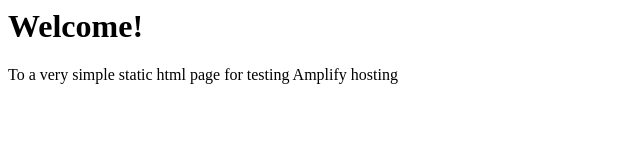
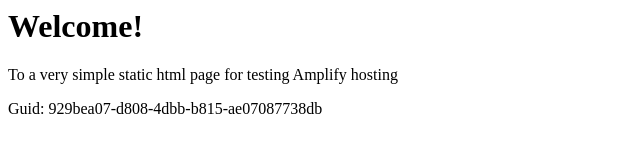
Before and after one commit to aws-aemilia-yul/Github-PR-Commit-Integration-Test-DoNotTouch-Gith-P5X5MO5I-v1-prod-ca-central-1, a website: page src/index.html in a window 1280 px wide. Shown: the whole page, without its empty margins (0-640 px from the left). Drawn offline with Linux system fonts and the light colour scheme.

Commit message:
commit from integ tests

```diff
--- a/src/index.html
+++ b/src/index.html
@@ -1,3 +1,5 @@
+
+
 <html lang="en">
 
 <head>
@@ -10,6 +12,6 @@
 <body>
     <h1>Welcome!</h1>
     <p>To a very simple static html page for testing Amplify hosting</p>
-</body>
+    <p>Guid: 929bea07-d808-4dbb-b815-ae07087738db</p></body>
 
 </html>
```
